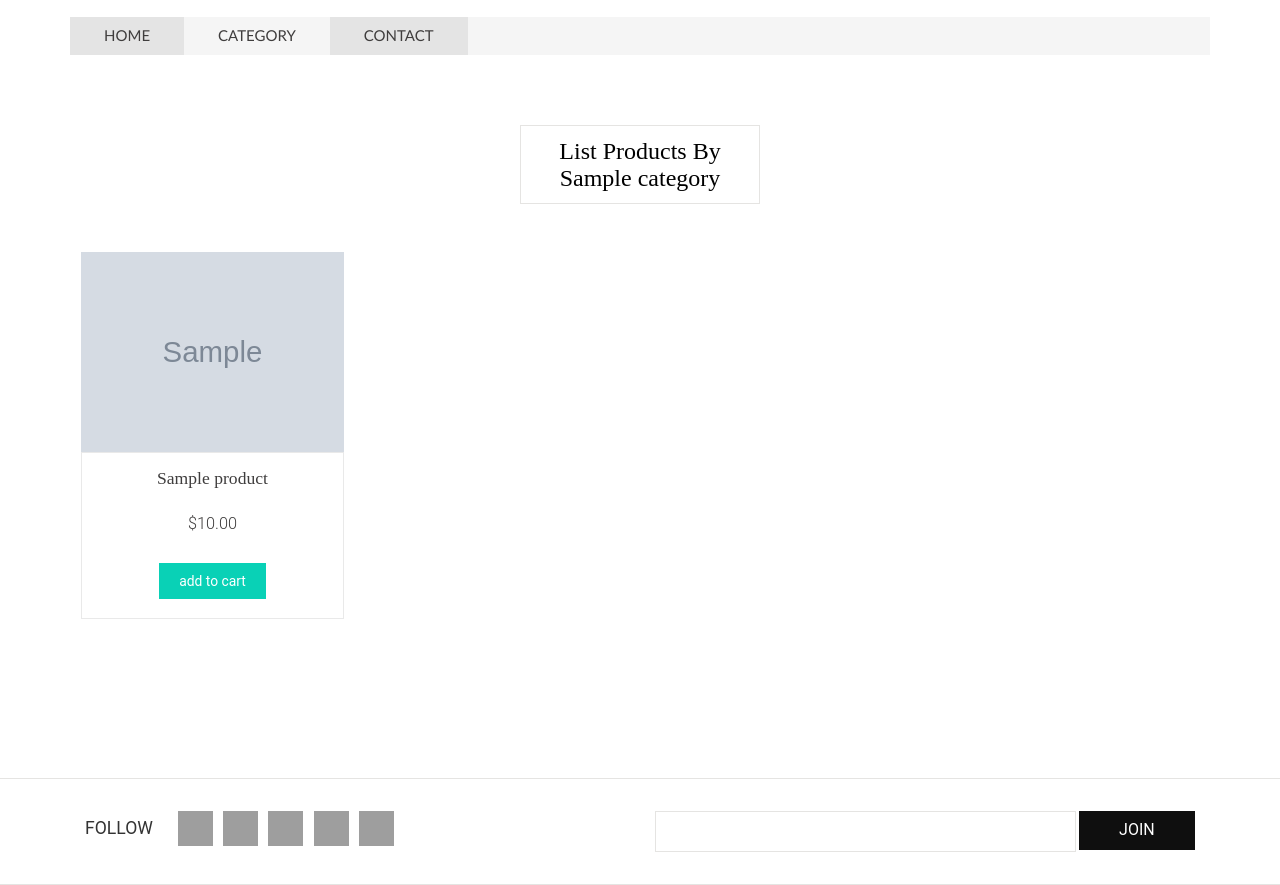
After one commit to hiendt-0025/hn-naitei18-python-fds, a Django app: page /category/1 in a window 1280 px wide. The commit adds this page. Shown: the part 406-1291 px from the top of the page. Run offline with Django 3.2, Linux system fonts and the light colour scheme; tables that the repository leaves empty hold one stand-in row (values such as "Sample post"); grey boxes marked "Sample" are stand-in pictures; some libraries are stand-ins or nearby versions; grey boxes are pictures that could not be loaded.

Commit message:
product by category

```diff
--- a/foodanddrink/restaurant/templates/header.html
+++ b/foodanddrink/restaurant/templates/header.html
@@ -63,7 +63,7 @@
                   {% if list_category %}
                   <ul>
                     {% for category in list_category %}
-                    <li><a href="#">{{ category.name}}</a></li>
+                    <li><a href="{% url 'product_by_category' category.id %}">{{ category.name}}</a></li>
                     {% endfor %}
                   </ul>
                   {% else %}
--- /dev/null
+++ b/foodanddrink/restaurant/templates/product_by_category.html
@@ -0,0 +1,49 @@
+{% extends "base_generic.html" %}
+{% load static %}
+{% load i18n %}
+{% block title %}<title>{% trans 'title' %}</title>{% endblock %}
+
+{% block content %}
+  <div class="arriv">
+    <div class="container">
+      <div class="special">
+        <h3>{% trans 'List Products By ' %}<br>{{category.name}}</h3>
+        <div class="specia-top">
+          {% if page_obj %}
+          <ul class="grid_2">
+          {% for product in page_obj %}
+            <li>
+              <a href="#"><img src="{{ product.image.url }}" class="img-responsive" alt=""></a>
+              <div class="special-info grid_1 simpleCart_shelfItem">
+                <h5>{{ product.name }}</h5>
+                <div class="item_add"><span class="item_price"><h6>${{ product.price}}</h6></span></div>
+                <div class="item_add"><span class="item_price"><a href="{% url 'add_to_cart' product.id %}" >add to cart</a></span></div>
+              </div>
+            </li>
+          {% endfor %}
+
+          <div class="clearfix"> </div>
+          <div class="pagination">
+            {% if page_obj.has_previous %}
+                <a href="?page=1">&laquo;</a>
+                <a href="?page={{ page_obj.previous_page_number }}">{{ page_obj.previous_page_number }}</a>
+            {% endif %}
+
+            {% if page_obj.has_next %}
+                <a href="?page={{ page_obj.next_page_number }}">{{ page_obj.next_page_number }}</a>
+                <a href="?page={{ page_obj.paginator.num_pages }}">&raquo;</a>
+            {% endif %}
+          </div>
+          </ul>
+          {% else %}
+          <p>There are no products</p>
+          {% endif %}
+        </div>
+      </div>
+    </div>
+  </div>
+{% endblock %}
+
+<script>
+
+</script>
--- a/foodanddrink/restaurant/urls.py
+++ b/foodanddrink/restaurant/urls.py
@@ -24,4 +24,5 @@ urlpatterns = [
     path('order/<int:pk>/',views.order_detail_view, name='order'),
     path('order/<int:pk>/<int:pk2>',views.delete_a_product, name='delete_a_product'),
     path('addcomment/<int:pk>', views.addcomment, name='addcomment'),
+    path('category/<int:pk>', views.product_by_category, name='product_by_category'),
 ] + static(settings.MEDIA_URL, document_root=settings.MEDIA_ROOT)
--- a/foodanddrink/restaurant/views.py
+++ b/foodanddrink/restaurant/views.py
@@ -233,18 +233,35 @@ from django.http import HttpResponseRedirect
 # Create your views here.
 
 def addcomment(request,pk):
-      url = request.META.get('HTTP_REFERER')  # get last url
-      review = get_object_or_404(Review, pk=pk)
-      # comments = review.content.get(review=review)
-      if request.method == 'POST':  # check post
-        form = CommentForm(request.POST)
-        if form.is_valid():
-          comment = Comment()
-          comment.review = review
-          comment.content= form.cleaned_data['content']
-          comment.user = Customer.objects.get(user = request.user)
-          comment.save()
-          return HttpResponseRedirect(url)
-      template='restaurant/product_detail.html'
-      context = {'form': form,'comments':comments}
-      return render(request, template, context)
+  url = request.META.get('HTTP_REFERER')  # get last url
+  review = get_object_or_404(Review, pk=pk)
+  # comments = review.content.get(review=review)
+  if request.method == 'POST':  # check post
+    form = CommentForm(request.POST)
+    if form.is_valid():
+      comment = Comment()
+      comment.review = review
+      comment.content= form.cleaned_data['content']
+      comment.user = Customer.objects.get(user = request.user)
+      comment.save()
+      return HttpResponseRedirect(url)
+  template='restaurant/product_detail.html'
+  context = {'form': form,'comments':comments}
+  return render(request, template, context)
+
+def product_by_category(request, pk):
+  list_category = Category.objects.all()
+  category = get_object_or_404(Category, pk=pk)
+  list_product = category.product_set.all()
+  paginator = Paginator(list_product, 4)
+
+  page_number = request.GET.get('page')
+  page_obj = paginator.get_page(page_number)
+
+  context = {
+      'list_category': list_category,
+      'category': category,
+      'page_obj': page_obj
+  }
+
+  return render(request, 'product_by_category.html', context)
```
